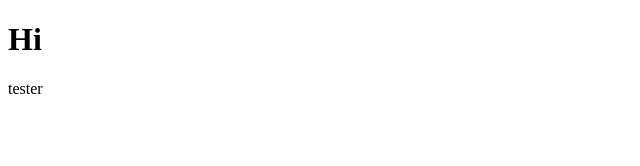
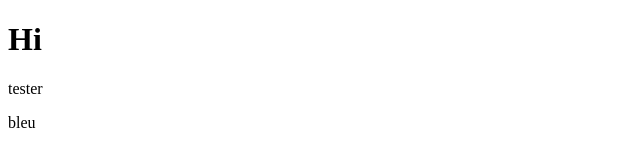
Before and after one commit to Anne-fleur/hi, a plain HTML site: page index.html in a window 1280 px wide. Shown: the full height of the page, 0-640 px from the left. Drawn offline with Linux system fonts and the light colour scheme.

Commit message:
ajout bleu

```diff
--- a/index.html
+++ b/index.html
@@ -7,5 +7,6 @@
     <body>
         <h1>Hi</h1>
         <p>tester</p>
+        <p>bleu</p>
     </body>
 </html>
```
